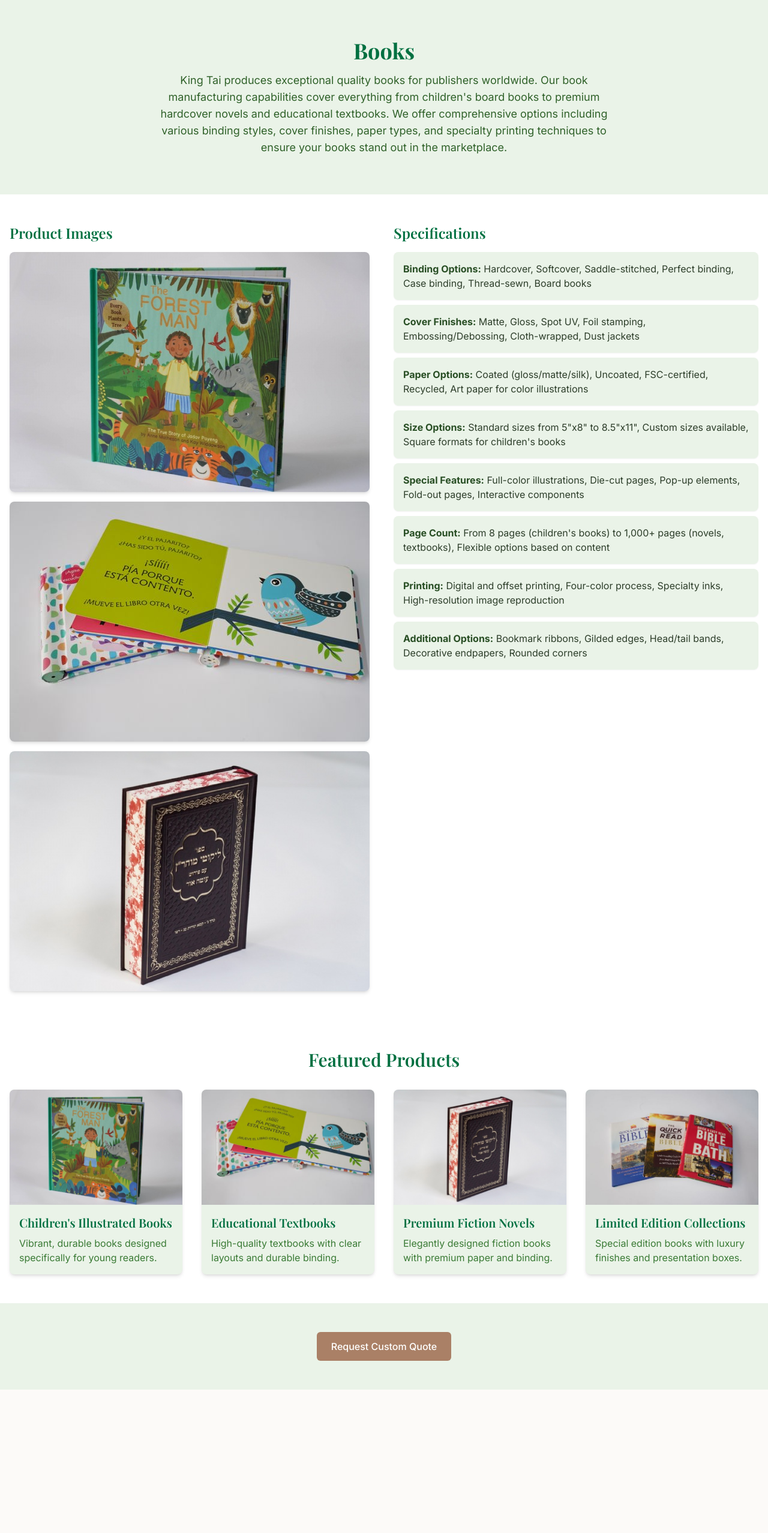
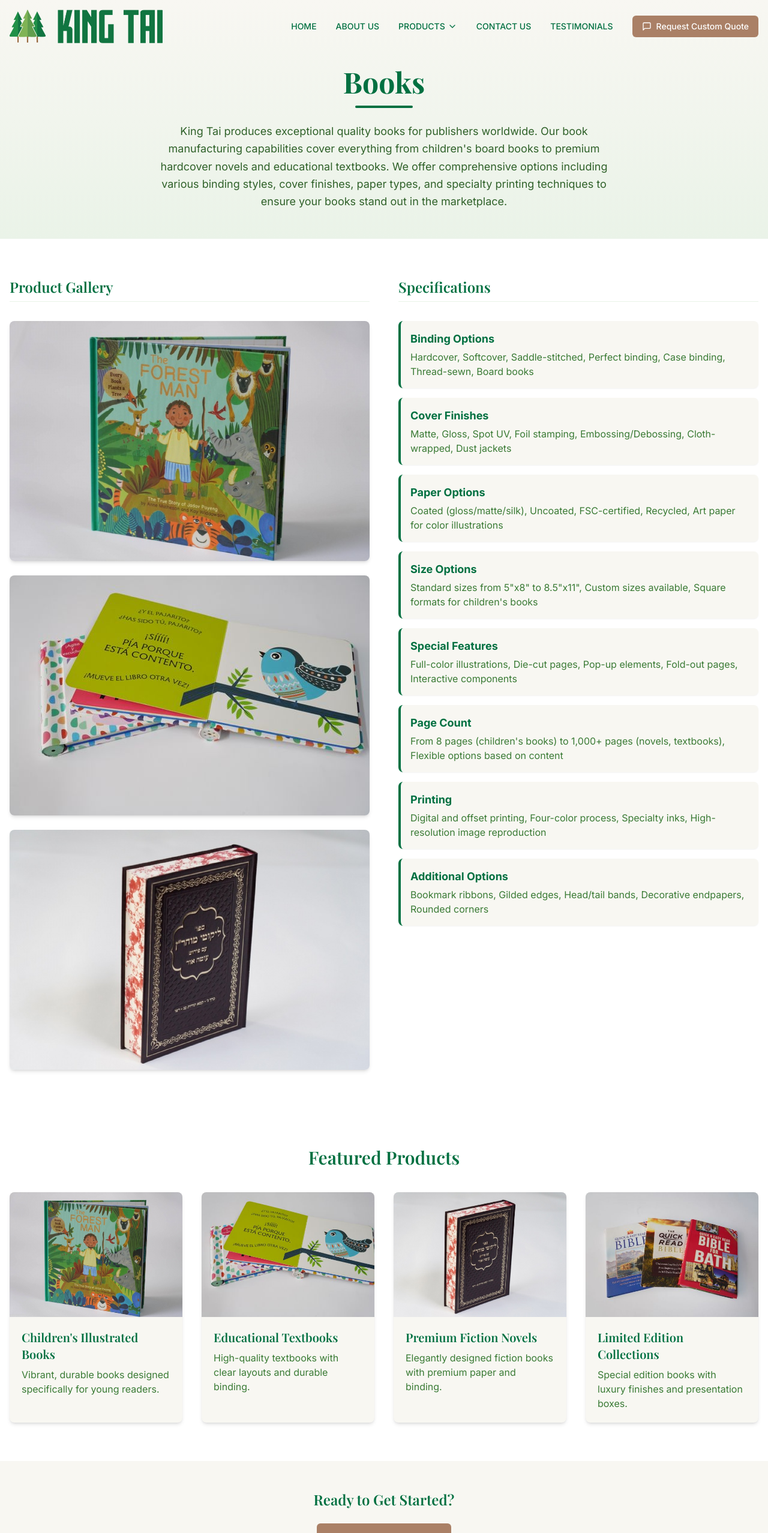
Before and after one commit to ShipleyAMS/kpt1, a React (Vite) app: page /products/books in a window 1280 px wide. Shown: the top 2555 px of the page at 60% size. Before the commit the page ends 2316 px from the top, so only its background shows below. Built offline with nearby package versions, Linux system fonts and the light colour scheme.

Commit message:
Implement global header and revamp product pages
Implement the header across all pages and revamp the product pages to make them more streamlined and aesthetically pleasing.

```diff
--- /dev/null
+++ b/src/components/Header.tsx
@@ -0,0 +1,39 @@
+
+import React, { useState, useEffect } from 'react';
+import { Link } from 'react-router-dom';
+import { cn } from '@/lib/utils';
+import Navbar from './Navbar';
+
+const Header: React.FC = () => {
+  const [isScrolled, setIsScrolled] = useState(false);
+
+  useEffect(() => {
+    const handleScroll = () => {
+      if (window.scrollY > 20) {
+        setIsScrolled(true);
+      } else {
+        setIsScrolled(false);
+      }
+    };
+
+    window.addEventListener('scroll', handleScroll);
+    return () => {
+      window.removeEventListener('scroll', handleScroll);
+    };
+  }, []);
+
+  return (
+    <header
+      className={cn(
+        'fixed top-0 w-full z-50 transition-all duration-300 ease-in-out',
+        isScrolled
+          ? 'bg-white/90 backdrop-blur-sm shadow-sm py-2'
+          : 'bg-transparent py-4'
+      )}
+    >
+      <Navbar />
+    </header>
+  );
+};
+
+export default Header;
--- a/src/components/ProductDetailLayout.tsx
+++ b/src/components/ProductDetailLayout.tsx
@@ -1,5 +1,8 @@
+
 import React from 'react';
 import { Link } from 'react-router-dom';
+import Header from './Header';
+import Footer from './Footer';
 
 interface ProductDetailLayoutProps {
   title: string;
@@ -19,77 +22,101 @@ const ProductDetailLayout: React.FC<ProductDetailLayoutProps> = ({
   productionProcess,
 }) => {
   return (
-    <>
-      <div className="bg-kingTai-bgLight">
-        <div className="container mx-auto px-4 py-16">
-          <h1 className="text-4xl font-bold text-kingTai-primary text-center mb-4">{title}</h1>
-          <p className="text-lg text-forest-700 text-center max-w-3xl mx-auto">{description}</p>
+    <div className="flex flex-col min-h-screen">
+      <Header />
+
+      {/* Hero Section with Gradient Background */}
+      <section className="pt-28 pb-12 bg-gradient-to-b from-[#F8F7F2] to-[#EAF3E8]">
+        <div className="container mx-auto px-4">
+          <h1 className="text-4xl md:text-5xl font-bold text-[#007041] text-center mb-4">{title}</h1>
+          <div className="mt-2 h-1 w-24 bg-[#007041] mx-auto rounded-full"></div>
+          <p className="mt-6 text-lg text-forest-700 text-center max-w-3xl mx-auto leading-relaxed">{description}</p>
         </div>
-      </div>
+      </section>
 
-      <div className="bg-white py-12">
+      {/* Product Images & Specifications */}
+      <section className="py-16 bg-white">
         <div className="container mx-auto px-4">
-          <div className="grid grid-cols-1 md:grid-cols-2 gap-8">
-            <div>
-              <h2 className="text-2xl font-semibold text-kingTai-primary mb-4">Product Images</h2>
-              <div className="grid grid-cols-1 gap-4">
+          <div className="grid grid-cols-1 md:grid-cols-2 gap-12">
+            <div className="space-y-8">
+              <h2 className="text-2xl font-semibold text-[#007041] pb-2 border-b border-[#EAF3E8]">Product Gallery</h2>
+              <div className="grid grid-cols-1 gap-6">
                 {images.map((image, index) => (
-                  <img key={index} src={image} alt={`${title} ${index + 1}`} className="rounded-lg shadow-md" />
+                  <div key={index} className="overflow-hidden rounded-lg shadow-md transition-transform duration-300 hover:shadow-lg">
+                    <img
+                      src={image}
+                      alt={`${title} ${index + 1}`}
+                      className="w-full h-auto object-cover transform transition-transform duration-500 hover:scale-105"
+                    />
+                  </div>
                 ))}
               </div>
             </div>
 
             <div>
-              <h2 className="text-2xl font-semibold text-kingTai-primary mb-4">Specifications</h2>
-              <ul className="space-y-2">
+              <h2 className="text-2xl font-semibold text-[#007041] pb-2 border-b border-[#EAF3E8] mb-8">Specifications</h2>
+              <div className="space-y-4">
                 {specifications.map((spec, index) => (
-                  <li key={index} className="bg-kingTai-bgLight p-4 rounded-lg shadow-sm">
-                    <strong className="text-forest-800">{spec.name}:</strong> {spec.description}
-                  </li>
+                  <div key={index} className="bg-[#F8F7F2] p-4 rounded-lg shadow-sm border-l-4 border-[#007041]">
+                    <strong className="block text-lg text-[#007041] mb-1">{spec.name}</strong>
+                    <span className="text-forest-600">{spec.description}</span>
+                  </div>
                 ))}
-              </ul>
+              </div>
             </div>
           </div>
         </div>
-      </div>
+      </section>
 
+      {/* Production Process Section - if provided */}
       {productionProcess && (
-        <div className="bg-kingTai-bgCream py-12">
+        <section className="py-16 bg-[#EAF3E8]">
           <div className="container mx-auto px-4">
-            <h2 className="text-3xl font-semibold text-kingTai-primary text-center mb-8">Production Process</h2>
+            <h2 className="text-3xl font-semibold text-[#007041] text-center mb-10">Our Production Process</h2>
             {productionProcess}
           </div>
-        </div>
+        </section>
       )}
 
-      <div className="bg-white py-12">
+      {/* Featured Products Section */}
+      <section className="py-16 bg-white">
         <div className="container mx-auto px-4">
-          <h2 className="text-3xl font-semibold text-kingTai-primary text-center mb-8">Featured Products</h2>
-          <div className="grid grid-cols-1 md:grid-cols-2 lg:grid-cols-4 gap-8">
+          <h2 className="text-3xl font-semibold text-[#007041] text-center mb-10">Featured Products</h2>
+          <div className="grid grid-cols-1 sm:grid-cols-2 lg:grid-cols-4 gap-8">
             {featuredProducts.map((product) => (
-              <div key={product.id} className="bg-kingTai-bgLight rounded-lg overflow-hidden shadow-md">
-                <img src={product.image} alt={product.name} className="w-full h-48 object-cover" />
-                <div className="p-4">
-                  <h3 className="text-xl font-semibold text-kingTai-primary mb-2">{product.name}</h3>
+              <div key={product.id} className="bg-[#F8F7F2] rounded-lg overflow-hidden shadow-md transition-all duration-300 hover:shadow-lg hover:-translate-y-1">
+                <div className="h-52 overflow-hidden">
+                  <img
+                    src={product.image}
+                    alt={product.name}
+                    className="w-full h-full object-cover transform transition-transform duration-500 hover:scale-105"
+                  />
+                </div>
+                <div className="p-5">
+                  <h3 className="text-xl font-semibold text-[#007041] mb-2">{product.name}</h3>
                   <p className="text-forest-600">{product.description}</p>
                 </div>
               </div>
             ))}
           </div>
         </div>
-      </div>
+      </section>
 
-      <div className="bg-kingTai-bgLight py-12">
+      {/* CTA Section */}
+      <section className="py-12 bg-[#F8F7F2]">
         <div className="container mx-auto px-4 text-center">
+          <h3 className="text-2xl font-semibold text-[#007041] mb-6">Ready to Get Started?</h3>
           <Link
             to="/#contact"
-            className="inline-flex items-center px-6 py-3 bg-kingTai-button text-white rounded-md font-medium hover:bg-kingTai-buttonHover transition-colors"
+            className="inline-flex items-center px-6 py-3 bg-[#AA8066] text-white rounded-md font-medium hover:bg-[#96705a] transition-colors"
           >
             Request Custom Quote
           </Link>
         </div>
-      </div>
-    </>
+      </section>
+
+      <Footer />
+    </div>
   );
 };
 
--- a/src/components/Products.tsx
+++ b/src/components/Products.tsx
@@ -36,12 +36,12 @@ const Products = () => {
   }, []);
 
   return (
-    <section id="products" className="py-12 bg-[#F8F7F2]">
+    <section id="products" className="py-16 bg-[#F8F7F2]">
       <div className="container mx-auto px-4">
-        <div className="text-center mb-10">
-          <h2 className="text-3xl md:text-4xl font-bold text-king-primary">Our Products</h2>
-          <div className="mt-2 h-1 w-20 bg-[#007041] mx-auto rounded-full"></div>
-          <p className="mt-4 text-forest-600 max-w-2xl mx-auto">
+        <div className="text-center mb-12">
+          <h2 className="text-3xl md:text-4xl font-bold text-[#007041]">Our Products</h2>
+          <div className="mt-2 h-1 w-24 bg-[#007041] mx-auto rounded-full"></div>
+          <p className="mt-5 text-forest-600 max-w-2xl mx-auto">
             Discover our comprehensive range of high-quality printing and packaging solutions,
             crafted with precision and attention to detail.
           </p>
@@ -55,12 +55,12 @@ const Products = () => {
 
         <div
           ref={sectionRef}
-          className="opacity-0 transition-opacity duration-1000"
+          className="opacity-0 transition-opacity duration-1000 mt-10"
         >
           <ProductsGrid products={filteredProducts} />
         </div>
 
-        <div className="mt-10 text-center">
+        <div className="mt-14 text-center">
           <a
             href="#contact"
             className="inline-flex items-center px-6 py-3 bg-[#AA8066] text-white rounded-md font-medium hover:bg-[#96705a] transition-colors"
--- a/src/components/products/ProductCard.tsx
+++ b/src/components/products/ProductCard.tsx
@@ -11,7 +11,7 @@ const ProductCard = ({ product }: ProductCardProps) => {
   return (
     <Link
       to={product.link}
-      className="product-card bg-white rounded-lg overflow-hidden shadow-md transform transition-all duration-300 hover:shadow-lg hover:-translate-y-1"
+      className="group bg-white rounded-lg overflow-hidden shadow-md transform transition-all duration-300 hover:shadow-lg hover:-translate-y-1 flex flex-col h-full"
     >
       <div className="h-48 overflow-hidden">
         <img
@@ -20,9 +20,17 @@ const ProductCard = ({ product }: ProductCardProps) => {
           className="w-full h-full object-cover object-center transition-transform duration-500 group-hover:scale-105"
         />
       </div>
-      <div className="p-5">
-        <h3 className="text-lg font-semibold text-king-primary mb-2">{product.name}</h3>
-        <p className="text-sm text-forest-800">{product.description}</p>
+      <div className="p-5 flex flex-col flex-grow">
+        <h3 className="text-lg font-semibold text-[#007041] mb-2">{product.name}</h3>
+        <p className="text-sm text-forest-600 flex-grow">{product.description}</p>
+        <div className="mt-4 pt-3 border-t border-[#EAF3E8]">
+          <span className="text-xs font-medium text-[#AA8066] inline-flex items-center">
+            View Details
+            <svg xmlns="http://www.w3.org/2000/svg" className="h-3 w-3 ml-1" fill="none" viewBox="0 0 24 24" stroke="currentColor">
+              <path strokeLinecap="round" strokeLinejoin="round" strokeWidth={2} d="M9 5l7 7-7 7" />
+            </svg>
+          </span>
+        </div>
       </div>
     </Link>
   );
--- a/src/styles/theme.css
+++ b/src/styles/theme.css
@@ -39,6 +39,13 @@
     --sidebar-accent-foreground: 240 5.9% 10%;
     --sidebar-border: 220 13% 91%;
     --sidebar-ring: 217.2 91.2% 59.8%;
+
+    /* Custom King Tai colors */
+    --king-primary: 153 100% 22%; /* #007041 */
+    --king-bg-light: 80 33% 95%; /* #EAF3E8 */
+    --king-bg-cream: 36 33% 98%; /* #F8F7F2 */
+    --king-button: 25 35% 53%; /* #AA8066 */
+    --king-button-hover: 25 25% 47%; /* #96705a */
   }
 
   .dark {
@@ -90,3 +97,23 @@
 .text-king-primary {
   color: #007041;
 }
+
+.bg-kingTai-bgLight {
+  background-color: #EAF3E8;
+}
+
+.bg-kingTai-bgCream {
+  background-color: #F8F7F2;
+}
+
+.bg-kingTai-button {
+  background-color: #AA8066;
+}
+
+.bg-kingTai-buttonHover {
+  background-color: #96705a;
+}
+
+.text-kingTai-primary {
+  color: #007041;
+}
```
Also changed, not shown: src/pages/products/Bibles.tsx (+24 -12 lines).
